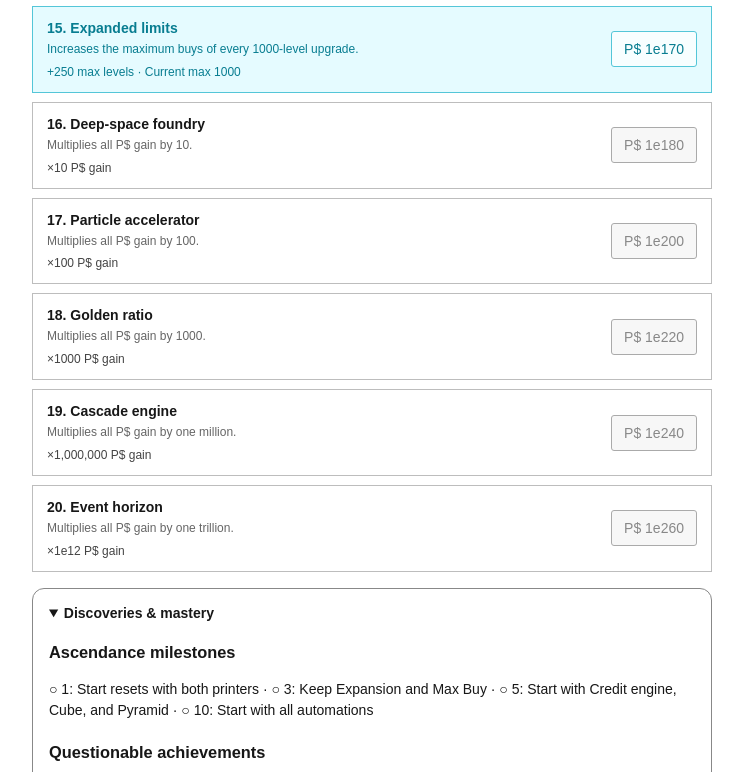
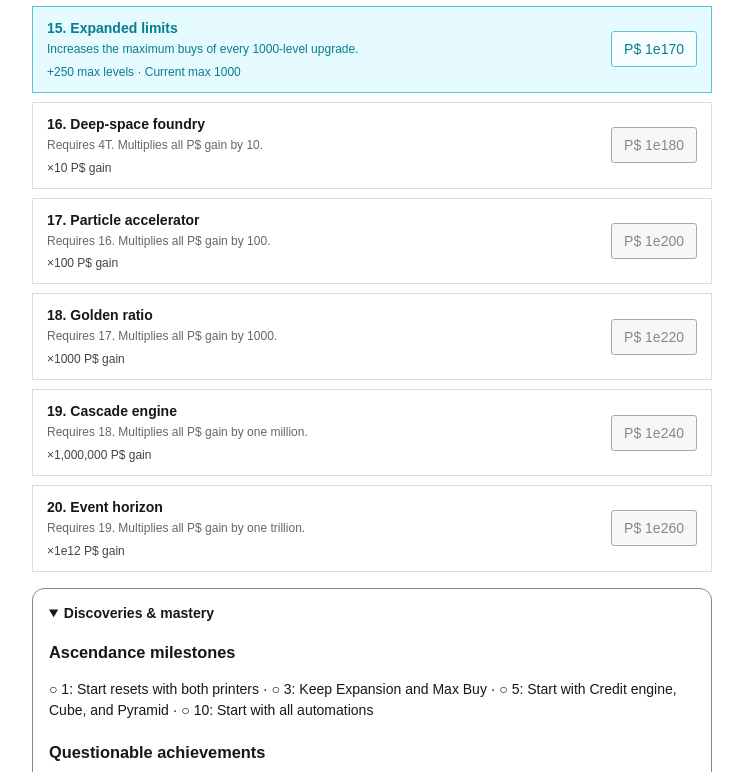
Before and after one commit to egga22/Generic_incremental, a website: page index.html in a window 1280 px wide. Shown: the part 535-1307 px from the top of the page, without its empty margins (268-1011 px from the left). Drawn offline with Linux system fonts and the light colour scheme; a web font is replaced by a local one.

Commit message:
Require progression prerequisites for upgrades 16 through 20

```diff
--- a/game.js
+++ b/game.js
@@ -295,6 +295,7 @@ function capCost(level = state.capLevel) { return pointCost(D('5e8').times(D(1.5
 function ascPointDiscountCost(level = state.ascPointDiscountLevel) { return D('1e300').times(D(1.5).pow(level)); }
 function ascAllCurrencyCost(level = state.ascAllCurrencyLevel) { return D('1e12').times(D(10).pow(level)); }
 function ascMainlinePowerCost(level = state.ascMainlinePowerLevel) { return D('1e600').times(D(1e6).pow(level)); }
+function highPointUpgradeReady(index) { return index === 16 ? state.expansionUnlocked : state[`pointUpgrade${index - 1}Bought`]; }
 function highPointUpgradeCost(index) { return pointCost(D(['1e180','1e200','1e220','1e240','1e260'][index - 16])); }
 function sparkPrestigeCost() { return pointCost(SPARK_PRESTIGE_COST); }
 function sparkReward(balance) { const ratio = D(balance).div(sparkPrestigeCost()); return ratio.lt(1) ? D(0) : softenGain(ratio.log10().floor().plus(1), 'spark'); }
@@ -792,9 +793,9 @@ function render() {
     const bought = state[`pointUpgrade${i}Bought`];
     const cost = highPointUpgradeCost(i);
     const button = document.querySelector(`#buy-point-${i}`);
-    button.disabled = bought || lt(state.balance, cost);
+    button.disabled = !highPointUpgradeReady(i) || bought || lt(state.balance, cost);
     button.textContent = bought ? 'Bought' : `P$ ${fmt(cost)}`;
-    document.querySelector(`#upgrade-point-${i}`).classList.remove('locked');
+    document.querySelector(`#upgrade-point-${i}`).classList.toggle('locked', !highPointUpgradeReady(i));
   }
   for (let i = 0; i < 3; i += 1) {
     const button = document.querySelector(`#buy-cyan-${13 + i}`);
@@ -1118,7 +1119,7 @@ for (let i = 3; i < 8; i += 1) {
   const upgradeNumber = i + 13;
   document.querySelector(`#buy-point-${upgradeNumber}`).addEventListener('click', () => {
     const cost = highPointUpgradeCost(upgradeNumber);
-    if (state[`pointUpgrade${upgradeNumber}Bought`] || lt(state.balance, cost)) return;
+    if (!highPointUpgradeReady(upgradeNumber) || state[`pointUpgrade${upgradeNumber}Bought`] || lt(state.balance, cost)) return;
     purchase(cost, () => { state[`pointUpgrade${upgradeNumber}Bought`] = true; }, `Upgrade ${upgradeNumber} bought`);
     save();
   });
--- a/index.html
+++ b/index.html
@@ -106,11 +106,11 @@ input, textarea, select {
         <article class="upgrade cyan-upgrade locked" id="upgrade-cyan-13" w-tid="285"><div w-tid="287"><h3 w-tid="289">13. Cyan automation</h3><p w-tid="291">Requires 9C. Makes 9C free and automatically purchases it as soon as available.</p><div class="effect" w-tid="293">9C is free · automatically bought when available</div></div><button id="buy-cyan-13" type="button" disabled w-tid="295">P$ 1e150</button></article>
         <article class="upgrade cyan-upgrade locked" id="upgrade-cyan-14" w-tid="297"><div w-tid="299"><h3 w-tid="301">14. Extended trials</h3><p w-tid="303">Requires 7C. Adds 1 minute to every timed challenge per level.</p><div class="effect" w-tid="305">+1 minute · Level <span id="cyan-14-level" w-tid="307">0</span> / 2</div></div><button id="buy-cyan-14" type="button" disabled w-tid="309">P$ 1e160</button></article>
         <article class="upgrade cyan-upgrade" id="upgrade-cyan-15" w-tid="311"><div w-tid="313"><h3 w-tid="315">15. Expanded limits</h3><p w-tid="317">Increases the maximum buys of every 1000-level upgrade.</p><div class="effect" w-tid="319">+250 max levels · Current max <span id="cyan-15-max" w-tid="321">1000</span></div></div><button id="buy-cyan-15" type="button" disabled w-tid="323">P$ 1e170</button></article>
-        <article class="upgrade locked" id="upgrade-point-16" w-tid="325"><div w-tid="327"><h3 w-tid="329">16. Deep-space foundry</h3><p w-tid="331">Multiplies all P$ gain by 10.</p><div class="effect" w-tid="333">×10 P$ gain</div></div><button id="buy-point-16" type="button" disabled w-tid="335">P$ 1e180</button></article>
-        <article class="upgrade locked" id="upgrade-point-17" w-tid="337"><div w-tid="339"><h3 w-tid="341">17. Particle accelerator</h3><p w-tid="343">Multiplies all P$ gain by 100.</p><div class="effect" w-tid="345">×100 P$ gain</div></div><button id="buy-point-17" type="button" disabled w-tid="347">P$ 1e200</button></article>
-        <article class="upgrade locked" id="upgrade-point-18" w-tid="349"><div w-tid="351"><h3 w-tid="353">18. Golden ratio</h3><p w-tid="355">Multiplies all P$ gain by 1000.</p><div class="effect" w-tid="357">×1000 P$ gain</div></div><button id="buy-point-18" type="button" disabled w-tid="359">P$ 1e220</button></article>
-        <article class="upgrade locked" id="upgrade-point-19" w-tid="361"><div w-tid="363"><h3 w-tid="365">19. Cascade engine</h3><p w-tid="367">Multiplies all P$ gain by one million.</p><div class="effect" w-tid="369">×1,000,000 P$ gain</div></div><button id="buy-point-19" type="button" disabled w-tid="371">P$ 1e240</button></article>
-        <article class="upgrade locked" id="upgrade-point-20" w-tid="373"><div w-tid="375"><h3 w-tid="377">20. Event horizon</h3><p w-tid="379">Multiplies all P$ gain by one trillion.</p><div class="effect" w-tid="381">×1e12 P$ gain</div></div><button id="buy-point-20" type="button" disabled w-tid="383">P$ 1e260</button></article>
+        <article class="upgrade locked" id="upgrade-point-16" w-tid="325"><div w-tid="327"><h3 w-tid="329">16. Deep-space foundry</h3><p w-tid="331">Requires 4T. Multiplies all P$ gain by 10.</p><div class="effect" w-tid="333">×10 P$ gain</div></div><button id="buy-point-16" type="button" disabled w-tid="335">P$ 1e180</button></article>
+        <article class="upgrade locked" id="upgrade-point-17" w-tid="337"><div w-tid="339"><h3 w-tid="341">17. Particle accelerator</h3><p w-tid="343">Requires 16. Multiplies all P$ gain by 100.</p><div class="effect" w-tid="345">×100 P$ gain</div></div><button id="buy-point-17" type="button" disabled w-tid="347">P$ 1e200</button></article>
+        <article class="upgrade locked" id="upgrade-point-18" w-tid="349"><div w-tid="351"><h3 w-tid="353">18. Golden ratio</h3><p w-tid="355">Requires 17. Multiplies all P$ gain by 1000.</p><div class="effect" w-tid="357">×1000 P$ gain</div></div><button id="buy-point-18" type="button" disabled w-tid="359">P$ 1e220</button></article>
+        <article class="upgrade locked" id="upgrade-point-19" w-tid="361"><div w-tid="363"><h3 w-tid="365">19. Cascade engine</h3><p w-tid="367">Requires 18. Multiplies all P$ gain by one million.</p><div class="effect" w-tid="369">×1,000,000 P$ gain</div></div><button id="buy-point-19" type="button" disabled w-tid="371">P$ 1e240</button></article>
+        <article class="upgrade locked" id="upgrade-point-20" w-tid="373"><div w-tid="375"><h3 w-tid="377">20. Event horizon</h3><p w-tid="379">Requires 19. Multiplies all P$ gain by one trillion.</p><div class="effect" w-tid="381">×1e12 P$ gain</div></div><button id="buy-point-20" type="button" disabled w-tid="383">P$ 1e260</button></article>
         </div>
         <div id="alpha-upgrades" hidden w-tid="385">
           <article class="upgrade alpha-upgrade" id="upgrade-alpha-gain" w-tid="387"><div w-tid="389"><h3 w-tid="391">1α. Alpha gain</h3><p w-tid="393">Gain alpha when bought.</p><div class="effect" w-tid="395">+<span id="alpha-gain-amount" w-tid="397">1</span> α per purchase</div></div><button id="buy-alpha-gain" type="button" w-tid="399">Gain α</button></article>
```
Also changed, not shown: tests/progression.cjs (+23 -0 lines).
